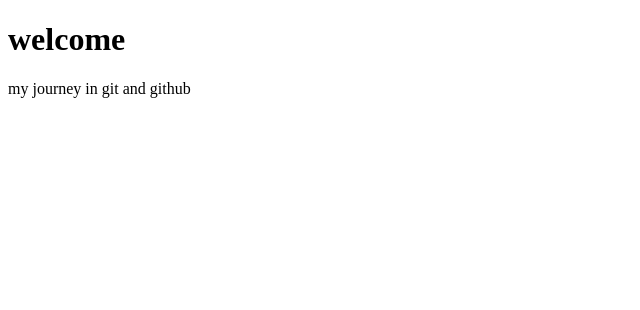
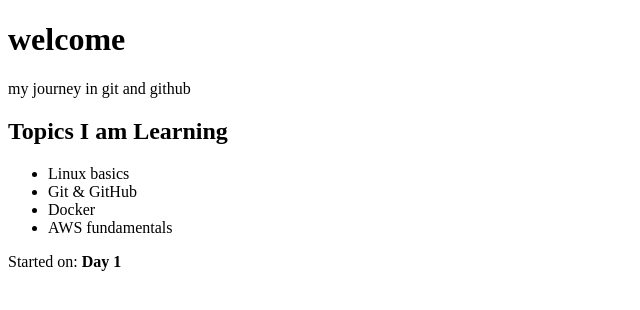
Before and after one commit to anandu6966-byte/learning-tracker, a plain HTML site: page index.html in a window 1280 px wide. Shown: the whole page, without its empty margins (0-640 px from the left). Drawn offline with Linux system fonts and the light colour scheme.

Commit message:
midified index.html

```diff
--- a/index.html
+++ b/index.html
@@ -6,5 +6,16 @@
         <body>
             <h1>welcome</h1>
             <p>my journey in git and github</p>
+             <h2>Topics I am Learning</h2>
+  <ul>
+    <li>Linux basics</li>
+    <li>Git & GitHub</li>
+    <li>Docker</li>
+    <li>AWS fundamentals</li>
+  </ul>
+
+  <p>Started on: <strong>Day 1</strong></p>
+</body>
+</html>
         </body>
         </html>
```
